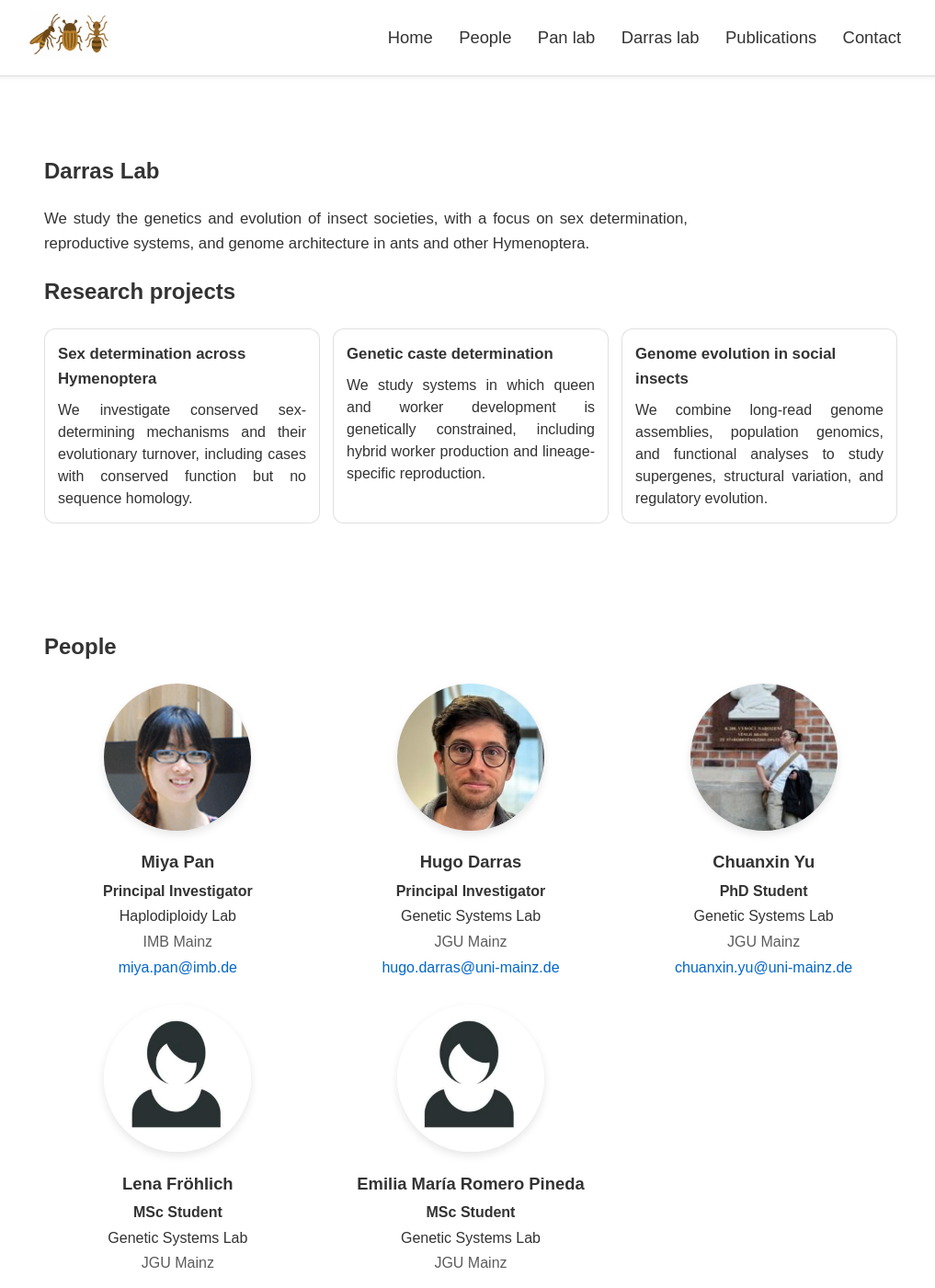
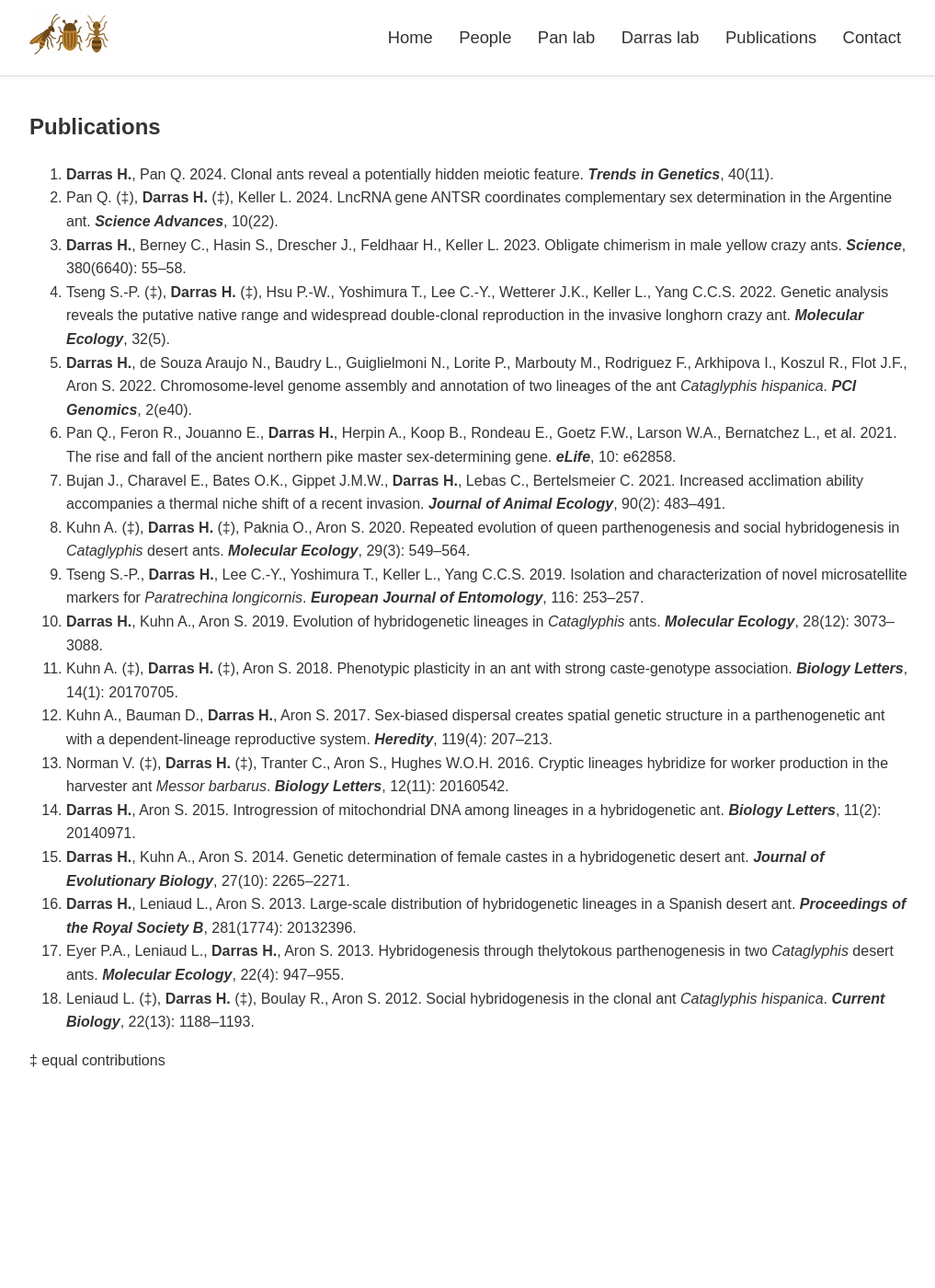
Before and after one commit to lab-darras/lab-darras.github.io, a Jekyll site: the page built from index.md, in a window 1280 px wide and 1400 px high. Shown: the whole window at 92% size, without its empty margins (128-1145 px from the left). Built offline with Jekyll 4.4.1, drawn with Linux system fonts in a browser that asks for light colours; our own code applies the rules of GitHub Pages for plain Markdown files; some of the changed text lies outside the part shown.

Commit message:
Update index.md

```diff
--- a/index.md
+++ b/index.md
@@ -1,159 +1,114 @@
----
-layout: default
-title: Darras Lab
-permalink: /
----
-
-<style>
-/* --- One-page styling (research / people / publications) --- */
-.section { max-width: 1100px; margin: 0 auto; padding: 48px 16px; }
-.lead { font-size: 1.05rem; line-height: 1.6; max-width: 75ch; }
-.muted { opacity: 0.8; }
-
-.cards { display: grid; grid-template-columns: repeat(auto-fit, minmax(240px, 1fr)); gap: 14px; margin-top: 14px; }
-.card { border: 1px solid rgba(0,0,0,0.12); border-radius: 12px; padding: 14px; background: #fff; }
-.card h3 { margin: 0 0 8px 0; font-size: 1.05rem; }
-.card p { margin: 0; line-height: 1.5; }
-
-/* People: same "disk" style and size for everyone */
-.people-grid { display: grid; grid-template-columns: repeat(auto-fit, minmax(220px, 1fr)); gap: 28px; margin-top: 18px; }
-.person { text-align: center; max-width: 260px; margin: 0 auto; }
-.avatar {
-  width: 160px;
-  height: 160px;
-  object-fit: cover;
-  border-radius: 50%;
-  box-shadow: 0px 4px 10px rgba(0,0,0,0.10);
-  transition: transform 0.3s ease, box-shadow 0.3s ease;
-}
-.avatar:hover {
-  transform: scale(1.05);
-  box-shadow: 0px 6px 15px rgba(0,0,0,0.20);
-}
-.person .name { margin: 12px 0 4px 0; font-weight: 600; font-size: 1.15rem; }
-.person .role { margin: 2px 0; font-weight: 600; }
-.person .lab, .person .inst { margin: 2px 0; }
-.person .inst { opacity: 0.8; }
-.person a { color: #0066cc; text-decoration: none; }
-.person a:hover { text-decoration: underline; }
-
-/* Publications */
-.pubs { margin-top: 14px; padding-left: 18px; }
-.pubs li { margin: 8px 0; line-height: 1.5; }
-</style>
-
-<section id="research" class="section">
-  <h1>Darras Lab</h1>
-  <p class="lead">
-    We study the genetics and evolution of insect societies, with a focus on sex determination, reproductive systems, and genome architecture in ants and other Hymenoptera.
-  </p>
-
-  <h2>Research projects</h2>
-  <div class="cards">
-    <div class="card">
-      <h3>Sex determination across Hymenoptera</h3>
-      <p>
-        We investigate conserved sex-determining mechanisms and their evolutionary turnover, including cases with conserved function but no sequence homology.
-      </p>
-    </div>
-
-    <div class="card">
-      <h3>Genetic caste determination</h3>
-      <p>
-        We study systems in which queen and worker development is genetically constrained, including hybrid worker production and lineage-specific reproduction.
-      </p>
-    </div>
-
-    <div class="card">
-      <h3>Genome evolution in social insects</h3>
-      <p>
-        We combine long-read genome assemblies, population genomics, and functional analyses to study supergenes, structural variation, and regulatory evolution.
-      </p>
-    </div>
-  </div>
-</section>
-
-<section id="people" class="section">
-  <h2>People</h2>
-
-  <div class="people-grid">
-    <div class="person">
-      <img class="avatar" src="{{ '/assets/images/miya-pan.png' | relative_url }}" alt="Miya Pan">
-      <div class="name">Miya Pan</div>
-      <div class="role">Principal Investigator</div>
-      <div class="lab">Haplodiploidy Lab</div>
-      <div class="inst">IMB Mainz</div>
-      <div><a href="mailto:miya.pan@imb.de">miya.pan@imb.de</a></div>
-    </div>
-
-    <div class="person">
-      <img class="avatar" src="{{ '/assets/images/hugo-darras.png' | relative_url }}" alt="Hugo Darras">
-      <div class="name">Hugo Darras</div>
-      <div class="role">Principal Investigator</div>
-      <div class="lab">Genetic Systems Lab</div>
-      <div class="inst">JGU Mainz</div>
-      <div><a href="mailto:hugo.darras@uni-mainz.de">hugo.darras@uni-mainz.de</a></div>
-    </div>
-
-    <div class="person">
-      <img class="avatar" src="{{ '/assets/images/chuanxin.png' | relative_url }}" alt="Chuanxin Yu">
-      <div class="name">Chuanxin Yu</div>
-      <div class="role">PhD Student</div>
-      <div class="lab">Genetic Systems Lab</div>
-      <div class="inst">JGU Mainz</div>
-      <div><a href="mailto:chuanxin.yu@uni-mainz.de">chuanxin.yu@uni-mainz.de</a></div>
-    </div>
-
-    <div class="person">
-      <img class="avatar" src="{{ '/assets/images/lena.png' | relative_url }}" alt="Lena Fröhlich">
-      <div class="name">Lena Fröhlich</div>
-      <div class="role">MSc Student</div>
-      <div class="lab">Genetic Systems Lab</div>
-      <div class="inst">JGU Mainz</div>
-    </div>
-
-    <div class="person">
-      <img class="avatar" src="{{ '/assets/images/emilia.png' | relative_url }}" alt="Emilia María Romero Pineda">
-      <div class="name">Emilia María Romero Pineda</div>
-      <div class="role">MSc Student</div>
-      <div class="lab">Genetic Systems Lab</div>
-      <div class="inst">JGU Mainz</div>
-    </div>
-  </div>
-</section>
-
 <section id="publications" class="section">
   <h2>Publications</h2>
 
   <ol class="pubs">
-    <li>Darras H., Pan Q. 2024. Clonal ants reveal a potentially hidden meiotic feature. <em>Trends in Genetics</em>, 40(11).</li>
-    <li>Pan Q. (‡), Darras H. (‡), Keller L. 2024. LncRNA gene ANTSR coordinates complementary sex determination in the Argentine ant. <em>Science Advances</em>, 10(22).</li>
-    <li>Adolfi M.C., Depincé A., Wen M., Pan Q., Herpin A. 2023. Development of ovaries and sex change in fish: bringing potential into action. <em>Sexual Development</em>, 17(2–3): 84–98.</li>
-    <li>Wen M., Pan Q., Larson W., Eché C., Guiguen Y. 2023. Characterization of the sex determining region of channel catfish (<em>Ictalurus punctatus</em>) and development of a sex-genotyping test. <em>Gene</em>, 850: 146933.</li>
-    <li>Darras H., Berney C., Hasin S., Drescher J., Feldhaar H., Keller L. 2023. Obligate chimerism in male yellow crazy ants. <em>Science</em>, 380(6640): 55-58.</li>
-    <li>Pan Q., Herpin A., Guiguen Y. 2022. Inactivation of the anti-Müllerian hormone receptor type 2 (amhrII) gene in northern pike (<em>Esox lucius</em>) results in male-to-female sex reversal. <em>Sexual Development</em>, 16(4): 289–294.</li>
-    <li>Wen M., Pan Q., Jouanno E., et al. 2022. An ancient truncated duplication of the anti-Müllerian hormone receptor type 2 gene is a potential conserved master sex determinant in the Pangasiidae catfish family. <em>Molecular Ecology Resources</em>, 22(6): 2411–2428.</li>
-    <li>Tseng S.-P. (‡), Darras H. (‡), Hsu P.-W., Yoshimura T., Lee C.-Y., Wetterer J.K., Keller L., Yang C.C.S. 2022. Genetic analysis reveals the putative native range and widespread double-clonal reproduction in the invasive longhorn crazy ant. <em>Molecular Ecology</em>, 32(5).</li>
-    <li>Darras H., de Souza Araujo N., Baudry L., Guiglielmoni N., Lorite P., Marbouty M., Rodriguez F., Arkhipova I., Koszul R., Flot J.F., Aron S. 2022. Chromosome-level genome assembly and annotation of two lineages of the ant <em>Cataglyphis hispanica</em>. <em>PCI Genomics</em>, 2(e40).</li>
-    <li>Imarazene B., Du K., Beille S., Jouanno E., Feron R., Pan Q., et al. 2021. A supernumerary B-sex chromosome drives male sex determination in the Pachón cavefish, <em>Astyanax mexicanus</em>. <em>Current Biology</em>, 31(21): 4800–4809.e9.</li>
-    <li>Thompson A., Hawkins M., Parey E., Wcisel D., Ota T., Kawasaki K., Funk E., Losilla M., Fitch O., Pan Q., et al. 2021. The bowfin genome illuminates the developmental evolution of ray-finned fishes. <em>Nature Genetics</em>, 53(9): 1373–1384.</li>
-    <li>Pan Q., Kay T., Depincé A., Adolfi M., Schartl M., Guiguen Y., Herpin A. 2021. Evolution of master sex determiners: TGF-β signalling pathways at regulatory crossroads. <em>Philosophical Transactions of the Royal Society B</em>, 376(1832): 20200091.</li>
-    <li>Pan Q., Feron R., Jouanno E., Darras H., Herpin A., Koop B., Rondeau E., Goetz F.W., Larson W.A., Bernatchez L., et al. 2021. The rise and fall of the ancient northern pike master sex-determining gene. <em>eLife</em>, 10: e62858.</li>
-    <li>Feron R., Pan Q., Wen M., Imarazene B., et al. 2021. RADSex: a computational workflow to study sex determination using Restriction Site–Associated DNA sequencing data. <em>Molecular Ecology Resources</em>, 21(5): 1715–1731.</li>
-    <li>Bujan J., Charavel E., Bates O.K., Gippet J.M.W., Darras H., Lebas C., Bertelsmeier C. 2021. Increased acclimation ability accompanies a thermal niche shift of a recent invasion. <em>Journal of Animal Ecology</em>, 90(2): 483-491.</li>
-    <li>Kuhn A. (‡), Darras H. (‡), Paknia O., Aron S. 2020. Repeated evolution of queen parthenogenesis and social hybridogenesis in <em>Cataglyphis</em> desert ants. <em>Molecular Ecology</em>, 29(3): 549-564.</li>
-    <li>Wen M., Feron R., Pan Q., Guiguen Y., Jouanno E., et al. 2020. Sex chromosome and sex locus characterization in goldfish, <em>Carassius auratus</em>. <em>BMC Genomics</em>, 21(1): 552.</li>
-    <li>Pan Q., Feron R., Yano A., Guyomard R., Jouanno E., et al. 2019. Identification of the master sex-determining gene in northern pike (<em>Esox lucius</em>) reveals restricted sex chromosome differentiation. <em>PLOS Genetics</em>, 15(8): e1008013.</li>
-    <li>Tseng S.-P., Darras H., Lee C.-Y., Yoshimura T., Keller L., Yang C.C.S. 2019. Isolation and characterization of novel microsatellite markers for <em>Paratrechina longicornis</em>. <em>European Journal of Entomology</em>, 116: 253-257.</li>
-    <li>Darras H., Kuhn A., Aron S. 2019. Evolution of hybridogenetic lineages in <em>Cataglyphis</em> ants. <em>Molecular Ecology</em>, 28(12): 3073-3088.</li>
-    <li>Kuhn A. (‡), Darras H. (‡), Aron S. 2018. Phenotypic plasticity in an ant with strong caste-genotype association. <em>Biology Letters</em>, 14(1): 20170705.</li>
-    <li>Kuhn A., Bauman D., Darras H., Aron S. 2017. Sex-biased dispersal creates spatial genetic structure in a parthenogenetic ant with a dependent-lineage reproductive system. <em>Heredity</em>, 119(4): 207-213.</li>
-    <li>Norman V. (‡), Darras H. (‡), Tranter C., Aron S., Hughes W.O.H. 2016. Cryptic lineages hybridize for worker production in the harvester ant <em>Messor barbarus</em>. <em>Biology Letters</em>, 12(11): 20160542.</li>
-    <li>Darras H., Aron S. 2015. Introgression of mitochondrial DNA among lineages in a hybridogenetic ant. <em>Biology Letters</em>, 11(2): 20140971.</li>
-    <li>Darras H., Kuhn A., Aron S. 2014. Genetic determination of female castes in a hybridogenetic desert ant. <em>Journal of Evolutionary Biology</em>, 27(10): 2265-2271.</li>
-    <li>Darras H., Leniaud L., Aron S. 2013. Large-scale distribution of hybridogenetic lineages in a Spanish desert ant. <em>Proceedings of the Royal Society B</em>, 281(1774): 20132396.</li>
-    <li>Eyer P.A., Leniaud L., Darras H., Aron S. 2013. Hybridogenesis through thelytokous parthenogenesis in two <em>Cataglyphis</em> desert ants. <em>Molecular Ecology</em>, 22(4): 947-955.</li>
-    <li>Leniaud L. (‡), Darras H. (‡), Boulay R., Aron S. 2012. Social Hybridogenesis in the clonal ant <em>Cataglyphis hispanica</em>. <em>Current Biology</em>, 22(13): 1188-1193.</li>
+    <li>
+      <strong>Darras H.</strong>, Pan Q. 2024.
+      Clonal ants reveal a potentially hidden meiotic feature.
+      <strong><em>Trends in Genetics</em></strong>, 40(11).
+    </li>
+
+    <li>
+      Pan Q. (‡), <strong>Darras H.</strong> (‡), Keller L. 2024.
+      LncRNA gene ANTSR coordinates complementary sex determination in the Argentine ant.
+      <strong><em>Science Advances</em></strong>, 10(22).
+    </li>
+
+    <li>
+      <strong>Darras H.</strong>, Berney C., Hasin S., Drescher J., Feldhaar H., Keller L. 2023.
+      Obligate chimerism in male yellow crazy ants.
+      <strong><em>Science</em></strong>, 380(6640): 55–58.
+    </li>
+
+    <li>
+      Tseng S.-P. (‡), <strong>Darras H.</strong> (‡), Hsu P.-W., Yoshimura T., Lee C.-Y., Wetterer J.K., Keller L., Yang C.C.S. 2022.
+      Genetic analysis reveals the putative native range and widespread double-clonal reproduction in the invasive longhorn crazy ant.
+      <strong><em>Molecular Ecology</em></strong>, 32(5).
+    </li>
+
+    <li>
+      <strong>Darras H.</strong>, de Souza Araujo N., Baudry L., Guiglielmoni N., Lorite P., Marbouty M., Rodriguez F., Arkhipova I., Koszul R., Flot J.F., Aron S. 2022.
+      Chromosome-level genome assembly and annotation of two lineages of the ant <em>Cataglyphis hispanica</em>.
+      <strong><em>PCI Genomics</em></strong>, 2(e40).
+    </li>
+
+    <li>
+      Pan Q., Feron R., Jouanno E., <strong>Darras H.</strong>, Herpin A., Koop B., Rondeau E., Goetz F.W., Larson W.A., Bernatchez L., et al. 2021.
+      The rise and fall of the ancient northern pike master sex-determining gene.
+      <strong><em>eLife</em></strong>, 10: e62858.
+    </li>
+
+    <li>
+      Bujan J., Charavel E., Bates O.K., Gippet J.M.W., <strong>Darras H.</strong>, Lebas C., Bertelsmeier C. 2021.
+      Increased acclimation ability accompanies a thermal niche shift of a recent invasion.
+      <strong><em>Journal of Animal Ecology</em></strong>, 90(2): 483–491.
+    </li>
+
+    <li>
+      Kuhn A. (‡), <strong>Darras H.</strong> (‡), Paknia O., Aron S. 2020.
+      Repeated evolution of queen parthenogenesis and social hybridogenesis in <em>Cataglyphis</em> desert ants.
+      <strong><em>Molecular Ecology</em></strong>, 29(3): 549–564.
+    </li>
+
+    <li>
+      Tseng S.-P., <strong>Darras H.</strong>, Lee C.-Y., Yoshimura T., Keller L., Yang C.C.S. 2019.
+      Isolation and characterization of novel microsatellite markers for <em>Paratrechina longicornis</em>.
+      <strong><em>European Journal of Entomology</em></strong>, 116: 253–257.
+    </li>
+
+    <li>
+      <strong>Darras H.</strong>, Kuhn A., Aron S. 2019.
+      Evolution of hybridogenetic lineages in <em>Cataglyphis</em> ants.
+      <strong><em>Molecular Ecology</em></strong>, 28(12): 3073–3088.
+    </li>
+
+    <li>
+      Kuhn A. (‡), <strong>Darras H.</strong> (‡), Aron S. 2018.
+      Phenotypic plasticity in an ant with strong caste-genotype association.
+      <strong><em>Biology Letters</em></strong>, 14(1): 20170705.
+    </li>
+
+    <li>
+      Kuhn A., Bauman D., <strong>Darras H.</strong>, Aron S. 2017.
+      Sex-biased dispersal creates spatial genetic structure in a parthenogenetic ant with a dependent-lineage reproductive system.
+      <strong><em>Heredity</em></strong>, 119(4): 207–213.
+    </li>
+
+    <li>
+      Norman V. (‡), <strong>Darras H.</strong> (‡), Tranter C., Aron S., Hughes W.O.H. 2016.
+      Cryptic lineages hybridize for worker production in the harvester ant <em>Messor barbarus</em>.
+      <strong><em>Biology Letters</em></strong>, 12(11): 20160542.
+    </li>
+
+    <li>
+      <strong>Darras H.</strong>, Aron S. 2015.
+      Introgression of mitochondrial DNA among lineages in a hybridogenetic ant.
+      <strong><em>Biology Letters</em></strong>, 11(2): 20140971.
+    </li>
+
+    <li>
+      <strong>Darras H.</strong>, Kuhn A., Aron S. 2014.
+      Genetic determination of female castes in a hybridogenetic desert ant.
+      <strong><em>Journal of Evolutionary Biology</em></strong>, 27(10): 2265–2271.
+    </li>
+
+    <li>
+      <strong>Darras H.</strong>, Leniaud L., Aron S. 2013.
+      Large-scale distribution of hybridogenetic lineages in a Spanish desert ant.
+      <strong><em>Proceedings of the Royal Society B</em></strong>, 281(1774): 20132396.
+    </li>
+
+    <li>
+      Eyer P.A., Leniaud L., <strong>Darras H.</strong>, Aron S. 2013.
+      Hybridogenesis through thelytokous parthenogenesis in two <em>Cataglyphis</em> desert ants.
+      <strong><em>Molecular Ecology</em></strong>, 22(4): 947–955.
+    </li>
+
+    <li>
+      Leniaud L. (‡), <strong>Darras H.</strong> (‡), Boulay R., Aron S. 2012.
+      Social hybridogenesis in the clonal ant <em>Cataglyphis hispanica</em>.
+      <strong><em>Current Biology</em></strong>, 22(13): 1188–1193.
+    </li>
   </ol>
 
   <p class="muted">‡ equal contributions</p>
```
